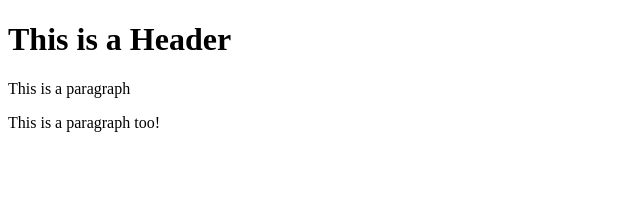
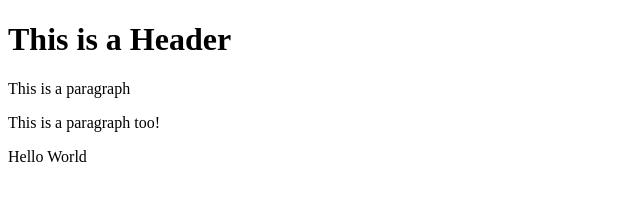
Before and after one commit to khiauri/git-test, a website: page index.html in a window 1280 px wide. Shown: the whole page, without its empty margins (0-640 px from the left). Drawn offline with Linux system fonts and the light colour scheme.

```diff
--- a/index.html
+++ b/index.html
@@ -4,6 +4,6 @@
       <h1>This is a Header</h1>
       <p>This is a paragraph </p>
       <p> This is a paragraph too!</p>
-
+      <p>Hello World</p>
    </body>
 </html>
```
Also changed, not shown: package.json (added, +24 -0 lines), 2 other files.
